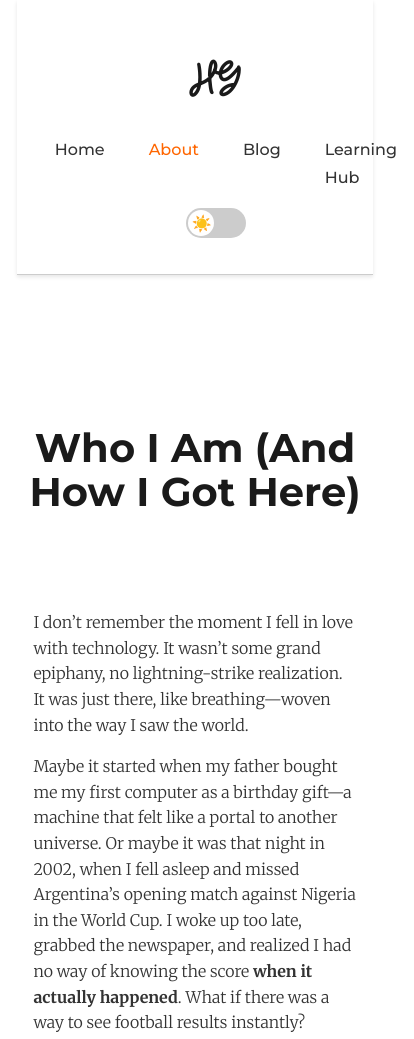
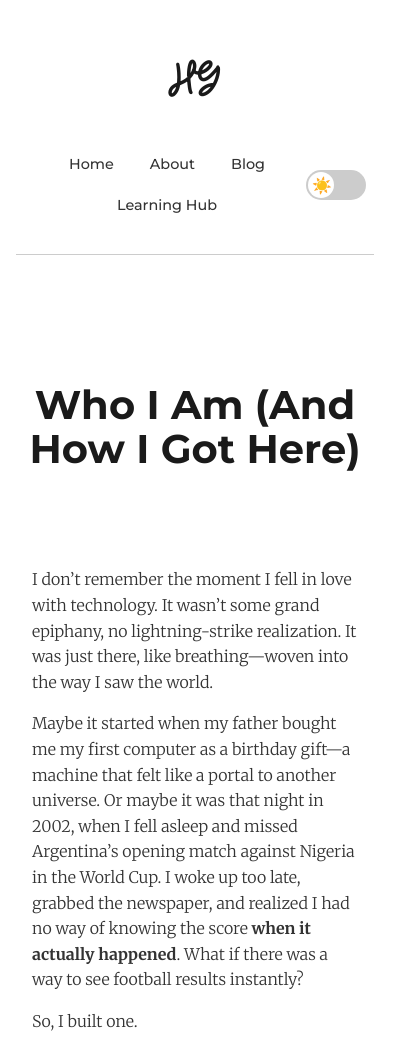
Before and after one commit to halghasra/husain-personal-website, a Gatsby site: page /about in a window 390 px wide. Shown: the top 1039 px of the page, 414 px wide, since content can reach past the window. Built offline with nearby package versions, Linux system fonts and the light colour scheme; Gatsby itself is replaced by a stand-in of ours.

Commit message:
made changes to make the website responsive and mobile-friendly

```diff
--- a/src/styles/layout.module.css
+++ b/src/styles/layout.module.css
@@ -7,32 +7,29 @@
 
 .siteWrapperDefault {
   max-width: 960px;
-  padding: 0 1.0875rem;
+  padding: 0 1rem;
 }
 
 .siteWrapperFull {
   width: 100%;
-  padding: 0;
 }
 
 .header {
   width: 100%;
-  margin-bottom: 1.45rem;
   background: var(--bg);
-  transition: background-color 0.3s ease, box-shadow 0.3s ease;
   position: sticky;
   top: 0;
   z-index: 1000;
-  box-shadow: 0 2px 4px rgba(0, 0, 0, 0.1);
+  border-bottom: 1px solid var(--hr);
 }
 
 .headerContent {
-  margin: 0 auto;
-  max-width: 960px;
-  padding: 1rem 1.0875rem;
   display: flex;
   justify-content: space-between;
   align-items: center;
+  padding: 1rem;
+  max-width: 1800px;
+  margin: 0 auto;
 }
 
 .logo {
@@ -53,25 +50,24 @@
 .navAndToggle {
   display: flex;
   align-items: center;
+  gap: 1rem;
 }
 
 .nav {
   display: flex;
   gap: 1.5rem;
+  align-items: center;
 }
 
 .navLink {
-  color: var(--text-normal);
+  color: var(--textNormal);
   text-decoration: none;
-  font-weight: 500;
-  font-family: var(--font-primary);
-  font-size: var(--font-size-medium);
-  transition: color 0.3s ease;
+  font-size: 1rem;
+  transition: color 0.2s ease;
 }
 
-.navLink:hover, .activeLink {
-  color: var(--accent);
-  text-decoration: none;
+.navLink:hover {
+  color: var(--textLink);
 }
 
 .themeToggleWrapper {
@@ -99,30 +95,29 @@
   font-size: var(--font-size-small);
 }
 
+/* Mobile Navigation */
 @media (max-width: 768px) {
   .headerContent {
     flex-direction: column;
-    align-items: center;
+    padding: 1rem 0.5rem;
+    gap: 1rem;
+  }
+
+  .nav {
+    gap: 1rem;
+    flex-wrap: wrap;
+    justify-content: center;
+  }
+
+  .navLink {
+    font-size: 0.9rem;
   }
 
   .logo {
     margin-bottom: 1rem;
   }
 
-  .navAndToggle {
-    flex-direction: column;
-    align-items: center;
-  }
-
-  .nav {
-    margin-bottom: 1rem;
-  }
-
   .themeToggleWrapper {
     margin-left: 0;
   }
-
-  .navLink {
-    font-size: var(--font-size-base);
-  }
 }
```
Also changed, not shown: src/components/SidebarToggle.js (added, +14 -0 lines), src/styles/learning-hub.module.css (+18 -2 lines), src/styles/sidebar.module.css (+42 -1 lines).
